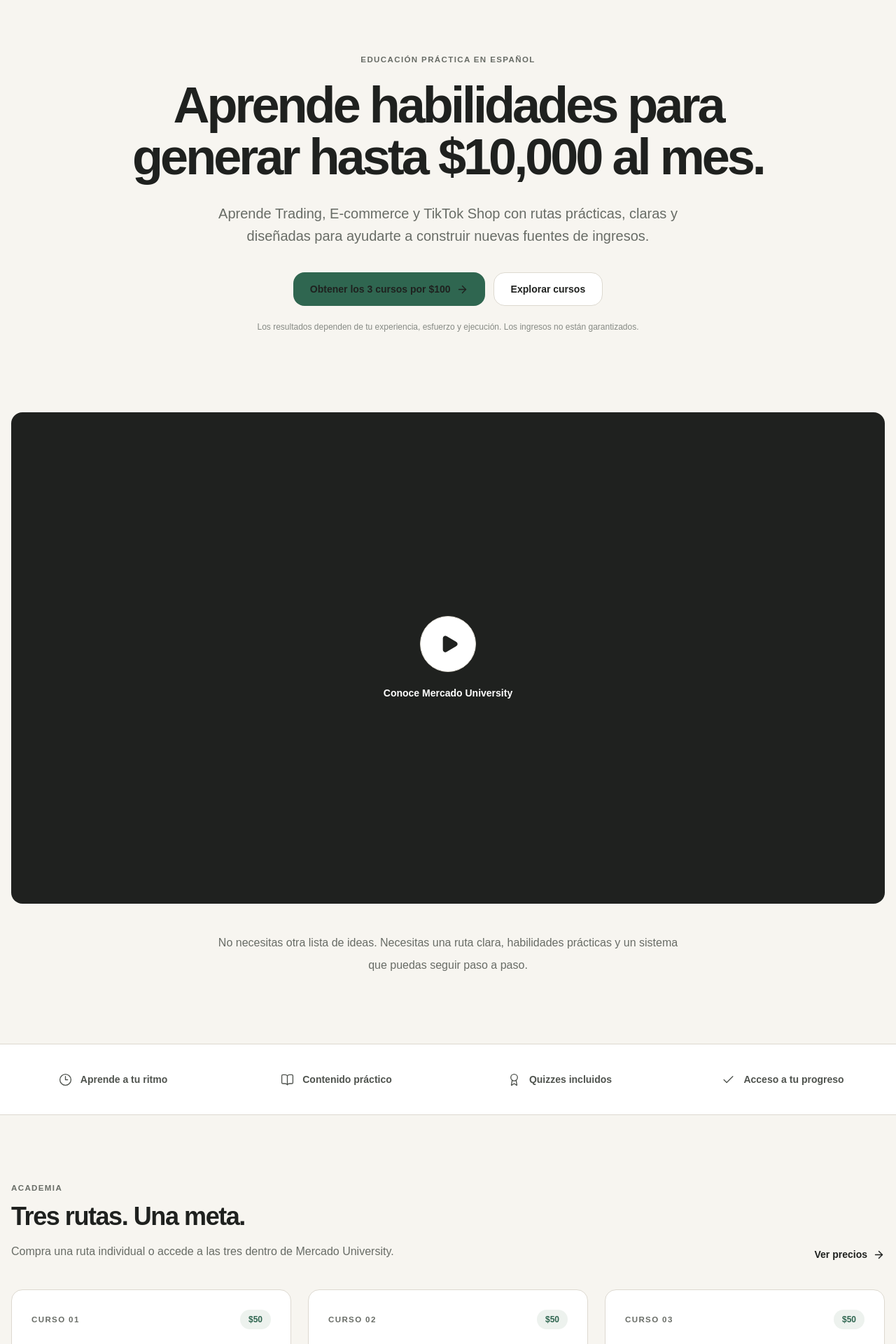
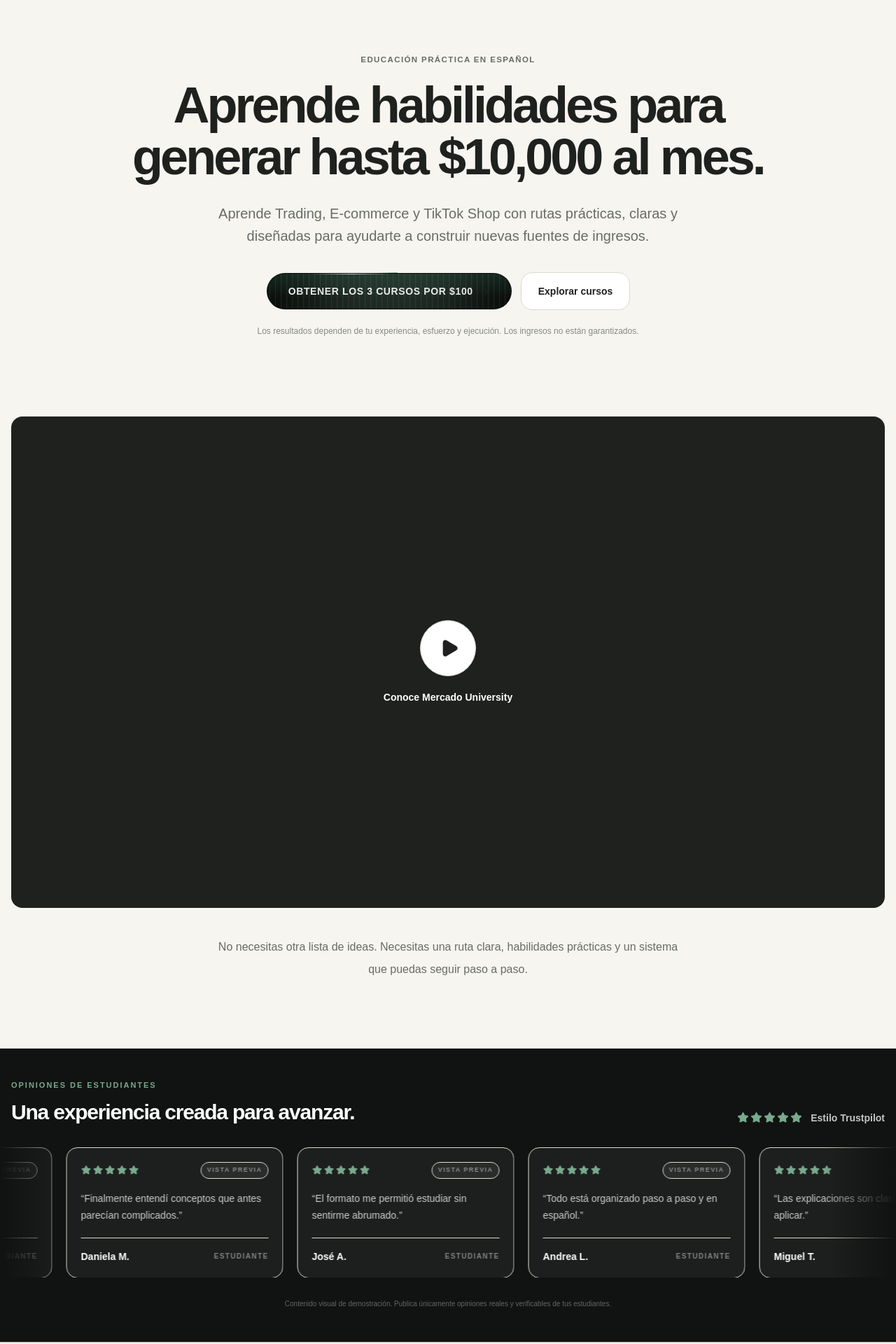
Before and after one commit to seaintCO/universidadlatino, a Next.js app: page / in a window 1280 px wide. Shown: the part 100-2020 px from the top of the page at 70% size. Built offline with nearby package versions, Linux system fonts and the light colour scheme.

Commit message:
feat: add elite glass CTA and review marquee

```diff
--- a/src/app/globals.css
+++ b/src/app/globals.css
@@ -84,3 +84,82 @@ a {
     width: min(100% - 1.25rem, 80rem);
   }
 }
+
+/* Mercado University elite CTA and review marquee */
+
+@keyframes elite-beam-spin {
+  to {
+    transform: rotate(360deg);
+  }
+}
+
+@keyframes elite-lines-slide {
+  from {
+    background-position: 0 0;
+  }
+
+  to {
+    background-position: 24px 0;
+  }
+}
+
+@keyframes review-marquee-scroll {
+  from {
+    transform: translateX(0);
+  }
+
+  to {
+    transform: translateX(-50%);
+  }
+}
+
+.elite-beam {
+  animation: elite-beam-spin 3s linear infinite;
+}
+
+.elite-lines {
+  background-image: repeating-linear-gradient(
+    90deg,
+    rgba(255, 255, 255, 1),
+    rgba(255, 255, 255, 1) 1px,
+    transparent 1px,
+    transparent 8px
+  );
+  background-size: 24px 100%;
+  animation: elite-lines-slide 1.5s linear infinite;
+}
+
+.review-marquee-mask {
+  overflow: hidden;
+  mask-image: linear-gradient(
+    to right,
+    transparent,
+    black 8%,
+    black 92%,
+    transparent
+  );
+  -webkit-mask-image: linear-gradient(
+    to right,
+    transparent,
+    black 8%,
+    black 92%,
+    transparent
+  );
+}
+
+.review-marquee-track {
+  animation: review-marquee-scroll 70s linear infinite;
+  will-change: transform;
+}
+
+.review-marquee-mask:hover .review-marquee-track {
+  animation-play-state: paused;
+}
+
+@media (prefers-reduced-motion: reduce) {
+  .elite-beam,
+  .elite-lines,
+  .review-marquee-track {
+    animation: none;
+  }
+}
--- a/src/app/page.tsx
+++ b/src/app/page.tsx
@@ -9,6 +9,8 @@ import {
   Play,
 } from "lucide-react";
 import { MarketingHeader } from "@/components/layout/marketing-header";
+import { EliteCtaButton } from "@/components/marketing/elite-cta-button";
+import { ReviewMarquee } from "@/components/marketing/review-marquee";
 
 const launchCourses = [
   {
@@ -71,13 +73,9 @@ export default function HomePage() {
           </p>
 
           <div className="mt-9 flex flex-col justify-center gap-3 sm:flex-row">
-            <Link
-              href="#precios"
-              className="inline-flex min-h-12 items-center justify-center gap-2 rounded-lg bg-[#2f6650] px-6 text-sm font-semibold text-white transition-colors hover:bg-[#254f3f]"
-            >
+            <EliteCtaButton href="#precios">
               Obtener los 3 cursos por $100
-              <ArrowRight size={17} />
-            </Link>
+            </EliteCtaButton>
 
             <Link
               href="#cursos"
@@ -115,6 +113,8 @@ export default function HomePage() {
             habilidades prácticas y un sistema que puedas seguir paso a paso.
           </p>
         </section>
+
+        <ReviewMarquee />
 
         <section className="border-y border-[#ddd9d0] bg-white">
           <div className="container-shell grid gap-7 py-10 sm:grid-cols-2 lg:grid-cols-4">
@@ -322,13 +322,9 @@ export default function HomePage() {
                   </li>
                 </ul>
 
-                <Link
-                  href="/evaluacion"
-                  className="mt-9 inline-flex min-h-12 w-full items-center justify-center gap-2 rounded-lg bg-white px-6 text-sm font-semibold text-[#1f211f] transition-colors hover:bg-[#efede7]"
-                >
+                <EliteCtaButton href="/evaluacion" className="mt-9 sm:w-full">
                   Obtener los tres cursos
-                  <ArrowRight size={17} />
-                </Link>
+                </EliteCtaButton>
               </div>
             </div>
 
--- /dev/null
+++ b/src/components/marketing/elite-cta-button.tsx
@@ -0,0 +1,52 @@
+import Link from "next/link";
+import { ArrowRight } from "lucide-react";
+
+type EliteCtaButtonProps = {
+  href: string;
+  children: React.ReactNode;
+  className?: string;
+};
+
+export function EliteCtaButton({
+  href,
+  children,
+  className = "",
+}: EliteCtaButtonProps) {
+  return (
+    <Link
+      href={href}
+      className={[
+        "group relative inline-flex h-[54px] w-full items-center justify-center overflow-hidden rounded-full px-8 text-sm font-medium text-white outline-none transition-all duration-300",
+        "hover:scale-[1.02] hover:shadow-[0_0_40px_-10px_rgba(47,102,80,0.75)]",
+        "focus-visible:ring-2 focus-visible:ring-[#79a98e] focus-visible:ring-offset-2",
+        "sm:w-auto",
+        className,
+      ].join(" ")}
+    >
+      <span className="absolute inset-0 overflow-hidden rounded-full p-px">
+        <span className="elite-beam absolute inset-[-100%] bg-[conic-gradient(from_0deg,transparent_0_300deg,#79a98e_360deg)]" />
+
+        <span className="absolute inset-px rounded-full bg-[#080a09]" />
+      </span>
+
+      <span className="absolute inset-[2px] overflow-hidden rounded-full bg-[#0b0e0c]">
+        <span className="absolute inset-0 bg-[linear-gradient(to_bottom,rgba(47,102,80,0.28),transparent_70%)]" />
+
+        <span className="elite-lines absolute inset-0 opacity-[0.08] mix-blend-plus-lighter" />
+
+        <span className="pointer-events-none absolute bottom-[-45%] left-1/2 h-24 w-2/3 -translate-x-1/2 rounded-full bg-[#79a98e]/25 blur-2xl transition-all duration-500 group-hover:bg-[#79a98e]/45" />
+
+        <span className="pointer-events-none absolute left-[18%] top-0 h-px w-1/3 bg-gradient-to-r from-transparent via-white/75 to-transparent" />
+      </span>
+
+      <span className="relative z-10 font-semibold uppercase tracking-[0.045em] text-white/90 transition-colors group-hover:text-white">
+        {children}
+      </span>
+
+      <ArrowRight
+        size={16}
+        className="relative z-10 ml-2 transition-transform duration-300 group-hover:translate-x-1"
+      />
+    </Link>
+  );
+}
--- /dev/null
+++ b/src/components/marketing/review-marquee.tsx
@@ -0,0 +1,169 @@
+import { Star } from "lucide-react";
+
+const reviews = [
+  {
+    name: "María G.",
+    text: "La ruta es clara y fácil de seguir desde el primer día.",
+  },
+  {
+    name: "Carlos R.",
+    text: "Me gustó que las lecciones fueran directas y prácticas.",
+  },
+  {
+    name: "Daniela M.",
+    text: "Finalmente entendí conceptos que antes parecían complicados.",
+  },
+  {
+    name: "José A.",
+    text: "El formato me permitió estudiar sin sentirme abrumado.",
+  },
+  {
+    name: "Andrea L.",
+    text: "Todo está organizado paso a paso y en español.",
+  },
+  {
+    name: "Miguel T.",
+    text: "Las explicaciones son claras y fáciles de aplicar.",
+  },
+  {
+    name: "Sofía C.",
+    text: "Me ayudó a tener una ruta concreta para comenzar.",
+  },
+  {
+    name: "Luis P.",
+    text: "Contenido práctico y sin información innecesaria.",
+  },
+  {
+    name: "Valeria N.",
+    text: "La plataforma se siente moderna y muy fácil de usar.",
+  },
+  {
+    name: "Javier B.",
+    text: "Pude avanzar a mi propio ritmo y guardar mis notas.",
+  },
+  {
+    name: "Camila H.",
+    text: "La estructura de las clases mantiene todo muy sencillo.",
+  },
+  {
+    name: "Fernando S.",
+    text: "Una buena introducción para comenzar desde cero.",
+  },
+  {
+    name: "Paola V.",
+    text: "Me gusta poder regresar exactamente donde me quedé.",
+  },
+  {
+    name: "Ricardo D.",
+    text: "Las rutas están bien separadas y son fáciles de entender.",
+  },
+  {
+    name: "Natalia F.",
+    text: "Todo se siente profesional y enfocado en la ejecución.",
+  },
+  {
+    name: "Alejandro C.",
+    text: "La información está presentada de una manera muy accesible.",
+  },
+  {
+    name: "Gabriela J.",
+    text: "Me ayudó a dejar de consumir contenido sin una dirección.",
+  },
+  {
+    name: "Mateo E.",
+    text: "El seguimiento de progreso hace que sea fácil continuar.",
+  },
+  {
+    name: "Isabella R.",
+    text: "Las lecciones cortas hacen que estudiar sea más manejable.",
+  },
+  {
+    name: "Diego M.",
+    text: "Una ruta sencilla para aprender habilidades digitales.",
+  },
+];
+
+function ReviewCard({ name, text }: { name: string; text: string }) {
+  return (
+    <article className="w-[310px] shrink-0 rounded-2xl border border-white/10 bg-white/[0.055] p-5 backdrop-blur-xl">
+      <div className="flex items-center justify-between gap-4">
+        <div className="flex gap-0.5 text-[#79a98e]">
+          {Array.from({ length: 5 }).map((_, index) => (
+            <Star key={index} size={15} fill="currentColor" strokeWidth={1.5} />
+          ))}
+        </div>
+
+        <span className="rounded-full border border-white/10 bg-white/[0.06] px-2 py-1 text-[9px] font-bold uppercase tracking-[0.16em] text-white/45">
+          Vista previa
+        </span>
+      </div>
+
+      <p className="mt-4 min-h-12 text-sm leading-6 text-white/78">“{text}”</p>
+
+      <div className="mt-5 flex items-center justify-between border-t border-white/10 pt-4">
+        <p className="text-sm font-semibold text-white">{name}</p>
+
+        <p className="text-[10px] font-semibold uppercase tracking-[0.14em] text-white/45">
+          Estudiante
+        </p>
+      </div>
+    </article>
+  );
+}
+
+export function ReviewMarquee() {
+  const repeatedReviews = [...reviews, ...reviews];
+
+  return (
+    <section
+      aria-label="Opiniones de estudiantes"
+      className="overflow-hidden border-y border-white/10 bg-[#101311] py-11 text-white"
+    >
+      <div className="container-shell mb-8 flex flex-col justify-between gap-5 sm:flex-row sm:items-end">
+        <div>
+          <p className="text-[11px] font-bold uppercase tracking-[0.18em] text-[#79a98e]">
+            Opiniones de estudiantes
+          </p>
+
+          <h2 className="mt-3 text-2xl font-semibold tracking-[-0.04em] md:text-3xl">
+            Una experiencia creada para avanzar.
+          </h2>
+        </div>
+
+        <div className="flex items-center gap-3">
+          <div className="flex gap-0.5 text-[#79a98e]">
+            {Array.from({ length: 5 }).map((_, index) => (
+              <Star
+                key={index}
+                size={17}
+                fill="currentColor"
+                strokeWidth={1.5}
+              />
+            ))}
+          </div>
+
+          <span className="text-sm font-semibold text-white/75">
+            Estilo Trustpilot
+          </span>
+        </div>
+      </div>
+
+      <div className="review-marquee-mask">
+        <div className="review-marquee-track flex w-max gap-5 px-5">
+          {repeatedReviews.map((review, index) => (
+            <ReviewCard
+              key={`${review.name}-${index}`}
+              name={review.name}
+              text={review.text}
+            />
+          ))}
+        </div>
+      </div>
+
+      <p className="container-shell mt-7 text-center text-[10px] leading-5 text-white/35">
+        Contenido visual de demostración. Publica únicamente opiniones reales y
+        verificables de tus estudiantes.
+      </p>
+    </section>
+  );
+}
```
